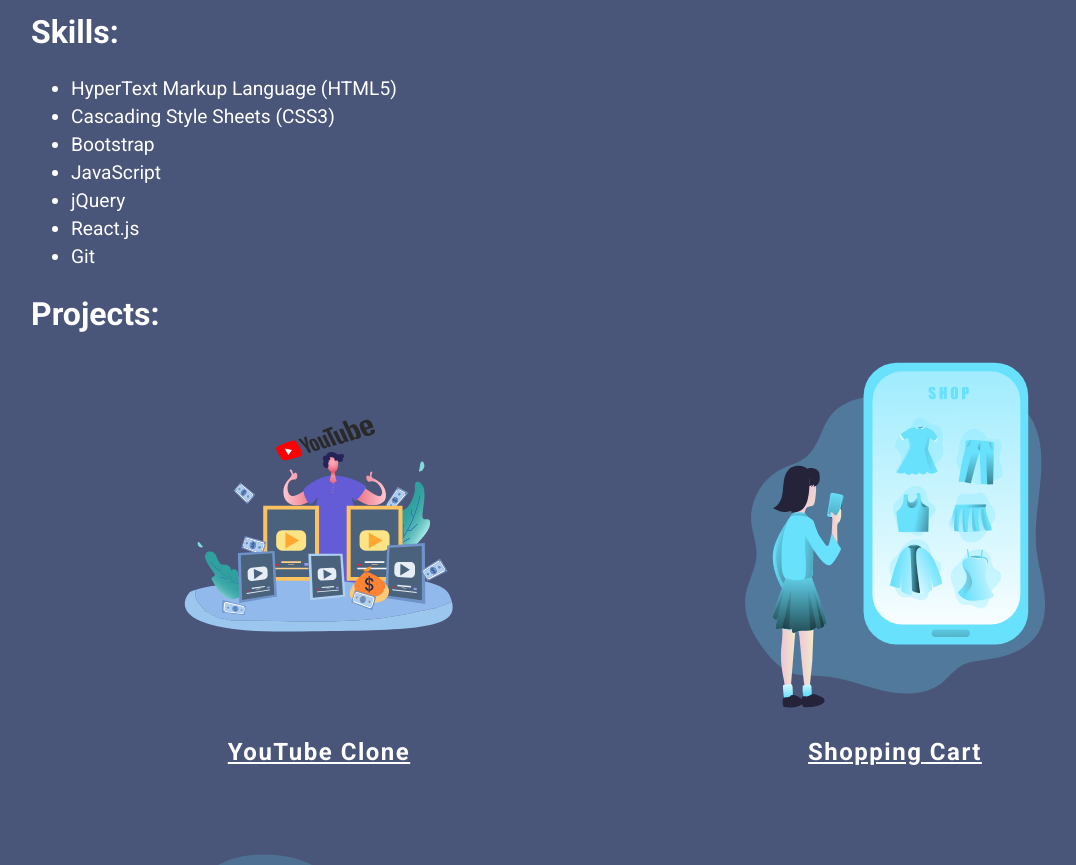
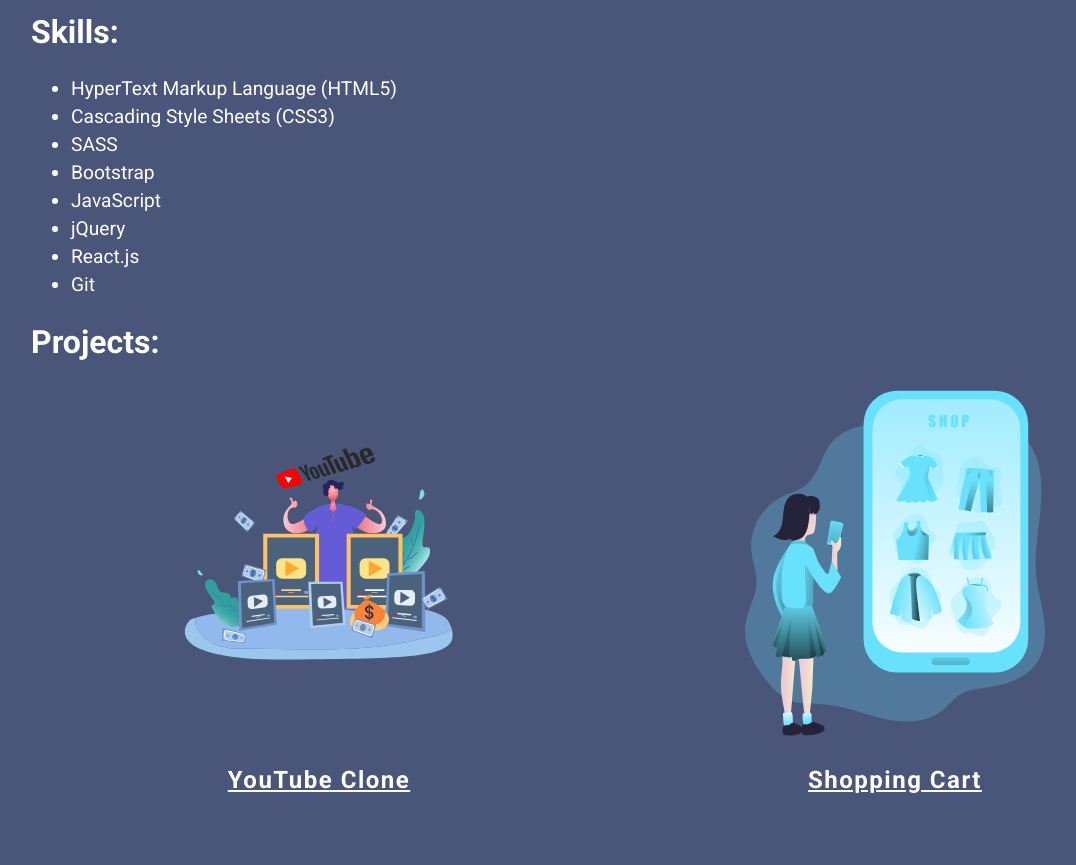
Before and after one commit to naxucrishvili1993/portfolio, a React (Create React App) app: page / in a window 1280 px wide. Shown: the part 1200-2065 px from the top of the page, without its empty margins (33-1109 px from the left). Built offline with nearby package versions, Linux system fonts and the light colour scheme.

Commit message:
Add SASS in skills list

```diff
--- a/src/components/App.jsx
+++ b/src/components/App.jsx
@@ -1,16 +1,11 @@
-import React, { useLayoutEffect } from "react";
+import React from "react";
 import Navbar from "./Navbar";
 import Home from "./Home";
 import Work from "./Work";
 import Footer from "./Footer";
 import "../App.css";
-import AOS from "aos";
-import "aos/dist/aos.css";
 
 const App = () => {
-	useLayoutEffect(() => {
-		AOS.init();
-	});
 	return (
 		<div className="container">
 			<Navbar />
--- a/src/components/Work.jsx
+++ b/src/components/Work.jsx
@@ -47,6 +47,7 @@
 				<ul className="skills-list">
 					<li>HyperText Markup Language (HTML5)</li>
 					<li>Cascading Style Sheets (CSS3)</li>
+					<li>SASS</li>
 					<li>Bootstrap</li>
 					<li>JavaScript</li>
 					<li>jQuery</li>
```
